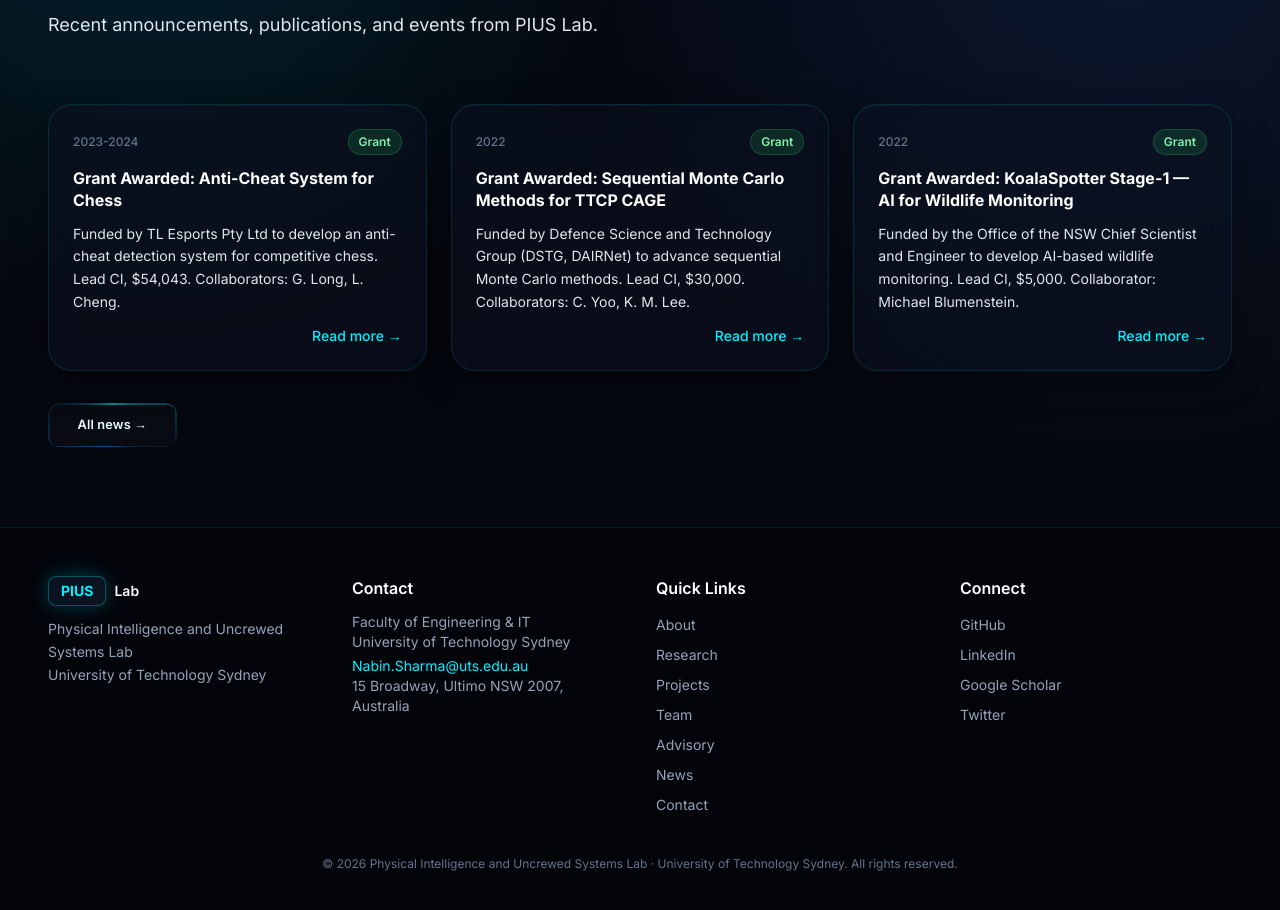
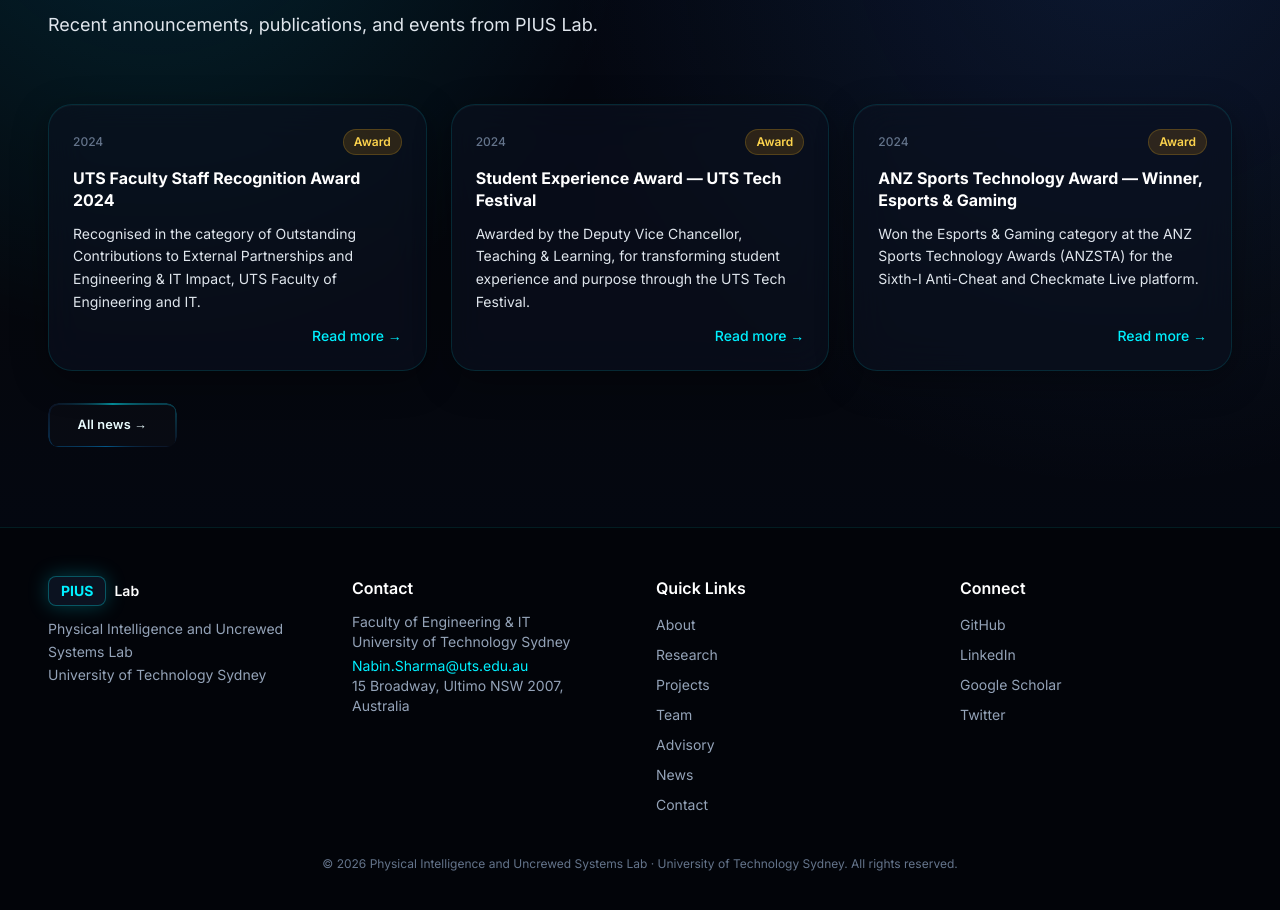
Before and after one commit to UTS-PIUS-Lab/pius-lab, a Next.js app: page / in a window 1280 px wide. Shown: the part 3340-4250 px from the top of the page. Built offline with nearby package versions, Linux system fonts and the light colour scheme.

Commit message:
Update news.js

```diff
--- a/src/data/news.js
+++ b/src/data/news.js
@@ -2,6 +2,26 @@
 // badge: 'grant' | 'launch' | 'publication' | 'award' | 'event' | 'partnership'
 // Add new items to the TOP of this array
 export const news = [
+ // ── Awards ──
+  { id:'award-uts-staff-2024',      date:'2024', badge:'award', title:'UTS Faculty Staff Recognition Award 2024',                    summary:'Recognised in the category of Outstanding Contributions to External Partnerships and Engineering & IT Impact, UTS Faculty of Engineering and IT.' },
+  { id:'award-student-exp-2024',    date:'2024', badge:'award', title:'Student Experience Award — UTS Tech Festival',                summary:'Awarded by the Deputy Vice Chancellor, Teaching & Learning, for transforming student experience and purpose through the UTS Tech Festival.' },
+  { id:'award-anzsta-2024',         date:'2024', badge:'award', title:'ANZ Sports Technology Award — Winner, Esports & Gaming',      summary:'Won the Esports & Gaming category at the ANZ Sports Technology Awards (ANZSTA) for the Sixth-I Anti-Cheat and Checkmate Live platform.' },
+  { id:'award-iawards-asars-gov-2024', date:'2024', badge:'award', title:'NSW iAwards — Winner, Government & Public Sector',         summary:'Won the Government & Public Sector category at the NSW state iAwards for the Aerial Search and Rescue System (ASARS).' },
+  { id:'award-iawards-asars-nfp-2024', date:'2024', badge:'award', title:'NSW iAwards — Merit, Not-For-Profit & Community',          summary:'Received a Merit award in the Not-For-Profit & Community category at the NSW state iAwards for the Aerial Search and Rescue System (ASARS).' },
+  { id:'award-din-2022',            date:'2022', badge:'award', title:'Defence Innovation Network Impact Award — Commercialisation Champion', summary:'Recognised as Commercialisation Champion by the Defence Innovation Network (DIN) for the DroneOptID project with DroneShield.' },
+  { id:'award-iawards-droneoptid-tech-2021', date:'2021', badge:'award', title:'NSW iAwards — Technology Platform Solution of the Year', summary:'Won the Technology Platform Solution of the Year category at the NSW state iAwards for the DroneOptID project with DroneShield.' },
+  { id:'award-iawards-droneoptid-biz-2021', date:'2021', badge:'award', title:'NSW iAwards — Business and Industry Solution of the Year', summary:'Won the Business and Industry Solution of the Year category at the NSW state iAwards for the DroneOptID project with DroneShield.' },
+  { id:'award-qld-botvision-2020',  date:'2020', badge:'award', title:'Queensland iAward — Start-up of the Year, BotVision',         summary:'Won the Start-up of the Year category at the Queensland state iAwards for the BotVision project.' },
+  { id:'award-aaus-2020',           date:'2020', badge:'award', title:'AAUS Industry Award — Innovation Champion',                    summary:'Recognised as Innovation Champion by the Australian Association for Unmanned Systems (AAUS) for ultra-low latency live streaming from UAVs and the SpotterAI\u00A9 suite.' },
+  { id:'award-cs-sharkspotter-2020', date:'2020', badge:'award', title:'School of Computer Science Recognition — SharkSpotter\u00A9', summary:'Recognised by the UTS School of Computer Science for a lead role in SharkSpotter\u00A9, a project with outstanding national social and economic impact.' },
+  { id:'award-apicta-2018',         date:'2018', badge:'award', title:'Asia Pacific ICT Alliance Award — Merit, AI Technology of the Year', summary:'Received a Merit Award in the Artificial Intelligence Technology of the Year category at the 18th Asia Pacific ICT Alliance Awards for SharkSpotter\u00A9.' },
+  { id:'award-national-iawards-2018', date:'2018', badge:'award', title:'National iAwards — AI and Machine Learning Innovation of the Year', summary:'Won the Artificial Intelligence and Machine Learning Innovation of the Year category at the National iAwards for SharkSpotter\u00A9.' },
+  { id:'award-nsw-iawards-community-2018', date:'2018', badge:'award', title:'NSW iAwards — Community Service Market',               summary:'Won the Community Service Market category at the NSW state iAwards for SharkSpotter\u00A9.' },
+  { id:'award-nsw-iawards-rd-2018',  date:'2018', badge:'award', title:'NSW iAwards — Research and Development Project of the Year', summary:'Won the Research and Development Project of the Year category at the NSW state iAwards for SharkSpotter\u00A9.' },
+  { id:'award-nsw-iawards-ai-2018',  date:'2018', badge:'award', title:'NSW iAwards — AI and Machine Learning Innovation of the Year', summary:'Won the Artificial Intelligence and Machine Learning Innovation of the Year category at the NSW state iAwards for SharkSpotter\u00A9.' },
+
+  // ── grants ──
+
   { id:'grant-chess-2024',      date:'2023-2024',  badge:'grant', title:'Grant Awarded: Anti-Cheat System for Chess',                          summary:'Funded by TL Esports Pty Ltd to develop an anti-cheat detection system for competitive chess. Lead CI, $54,043. Collaborators: G. Long, L. Cheng.' },
   { id:'grant-cage-2022',       date:'2022',       badge:'grant', title:'Grant Awarded: Sequential Monte Carlo Methods for TTCP CAGE',         summary:'Funded by Defence Science and Technology Group (DSTG, DAIRNet) to advance sequential Monte Carlo methods. Lead CI, $30,000. Collaborators: C. Yoo, K. M. Lee.' },
   { id:'grant-koalaspotter-2022', date:'2022',     badge:'grant', title:'Grant Awarded: KoalaSpotter Stage-1 — AI for Wildlife Monitoring',    summary:'Funded by the Office of the NSW Chief Scientist and Engineer to develop AI-based wildlife monitoring. Lead CI, $5,000. Collaborator: Michael Blumenstein.' },
```
